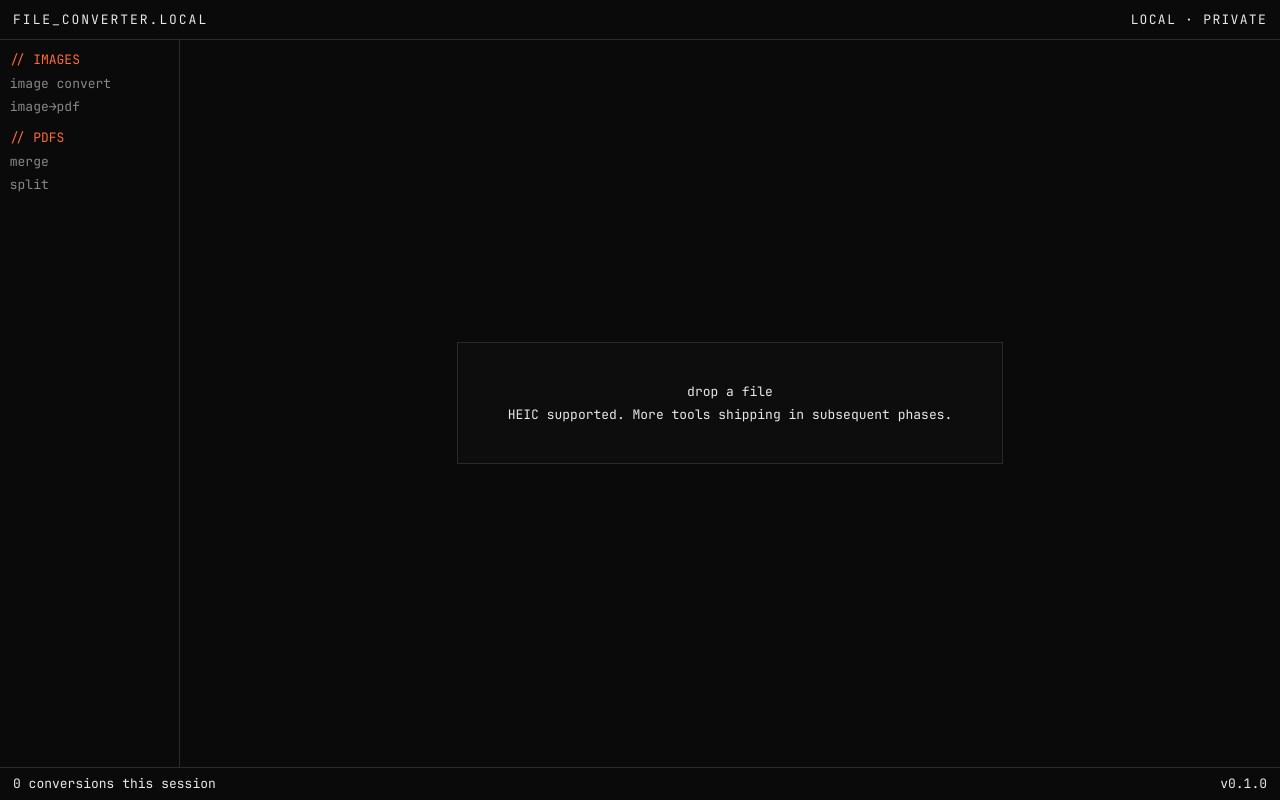
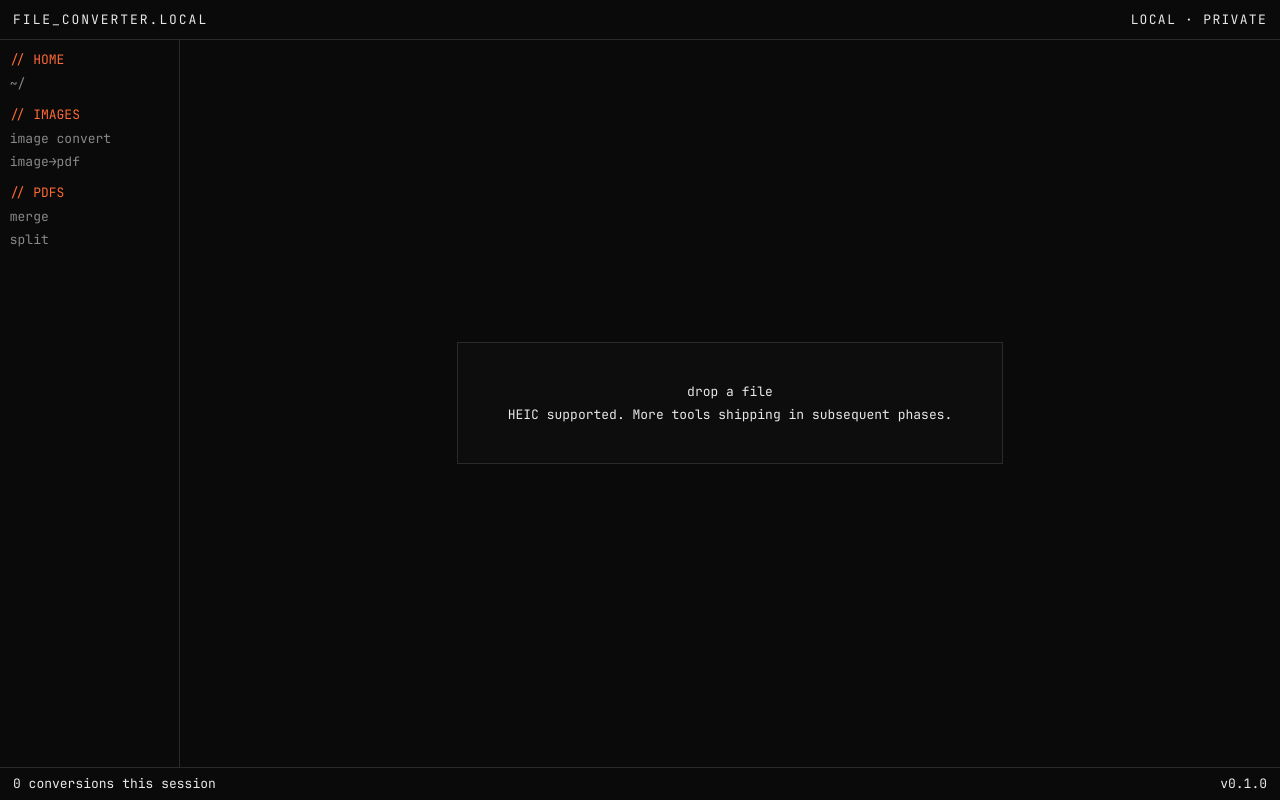
Before and after one commit to tonyyu2170/file-converter, a Next.js app: page / in a window 1280 px wide. Built offline with nearby package versions, Linux system fonts and the light colour scheme.

Commit message:
feat(layout): add home entry to sidebar

```diff
--- a/src/components/layout/sidebar.tsx
+++ b/src/components/layout/sidebar.tsx
@@ -3,11 +3,14 @@ import Link from "next/link";
 type ToolEntry = { id: string; href: string; label: string; group: string };
 
 const TOOLS: ToolEntry[] = [
+  { id: "home", href: "/", label: "~/", group: "HOME" },
   { id: "image-convert", href: "/tools/image-convert", label: "image convert", group: "IMAGES" },
   { id: "image-to-pdf", href: "/tools/image-to-pdf", label: "image→pdf", group: "IMAGES" },
   { id: "pdf-merge", href: "/tools/pdf-merge", label: "merge", group: "PDFS" },
   { id: "pdf-split", href: "/tools/pdf-split", label: "split", group: "PDFS" },
 ];
+
+const GROUP_ORDER = ["HOME", "IMAGES", "PDFS"] as const;
 
 export function Sidebar() {
   const groups = TOOLS.reduce<Record<string, ToolEntry[]>>((acc, t) => {
@@ -21,7 +24,10 @@ export function Sidebar() {
       aria-label="Tools"
       className="w-[180px] shrink-0 border-r border-[var(--color-hairline)] px-3 py-3 text-[var(--text-xs)]"
     >
-      {Object.entries(groups).map(([group, items]) => (
+      {GROUP_ORDER.map((group) => {
+        const items = groups[group];
+        if (!items?.length) return null;
+        return (
           <div key={group} className="mb-3">
             <div className="mb-1 text-[var(--color-accent)]">
               {"// "}
@@ -31,13 +37,15 @@ export function Sidebar() {
               <Link
                 key={t.id}
                 href={t.href}
+                data-testid={t.id === "home" ? "sidebar-home-link" : undefined}
                 className="block py-0.5 text-[var(--color-fg-muted)] hover:text-[var(--color-fg-strong)]"
               >
                 {t.label}
               </Link>
             ))}
           </div>
-      ))}
+        );
+      })}
     </nav>
   );
 }
```
Also changed, not shown: 1 other file (tests, documents, lock files or other folders). Lines whose indentation alone changed are shown as unchanged.
